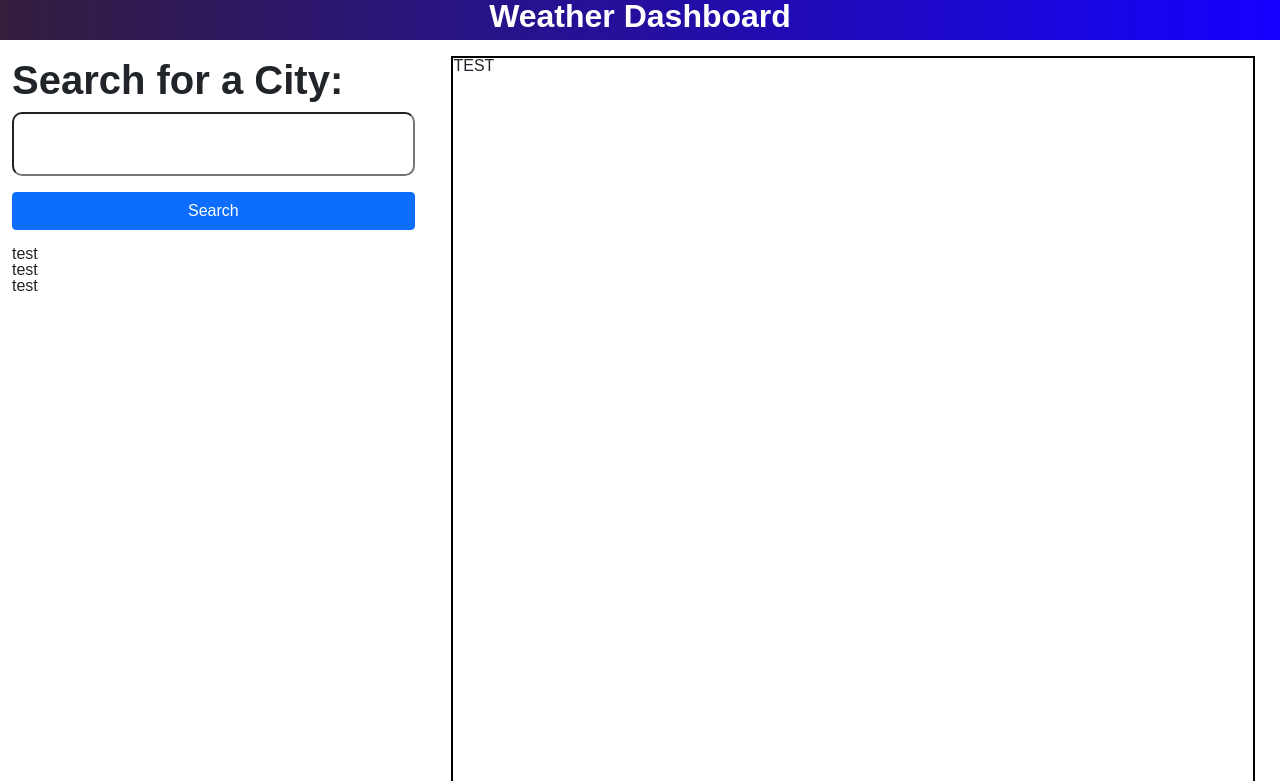
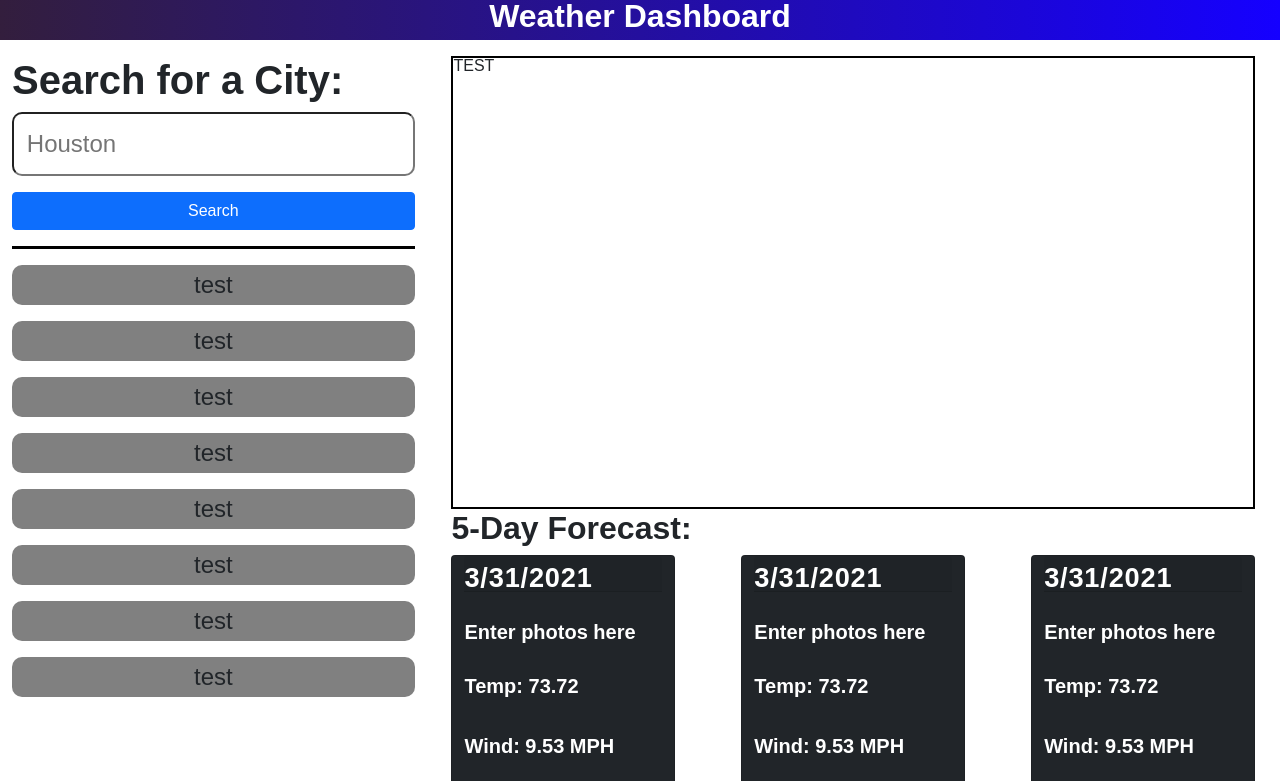
Before and after one commit to Jguiro09/Weather-Dashboard, a plain HTML site: page index.html in a window 1280 px wide. Shown: the top 781 px of the page. Drawn offline with nearby package versions, Linux system fonts and the light colour scheme.

Commit message:
Sidebar done

```diff
--- a/index.html
+++ b/index.html
@@ -26,9 +26,14 @@
     <div class = "row" style = "margin: auto">
         <aside class = "col-md-4" id = "sidebar">
             <h2>Search for a City:</h2>
-            <div class = "row m-0"><input type="text"></div>
+            <div class = "row m-0"><input type="text" placeholder="Houston"></div>
             <button type="button" class="btn btn-primary">Search</button>
-            <div class="row"><ul>
+            <div class="row" id = "recentSearch"><ul>
+                <li>test</li>
+                <li>test</li>
+                <li>test</li>
+                <li>test</li>
+                <li>test</li>
                 <li>test</li>
                 <li>test</li>
                 <li>test</li>
--- a/style.css
+++ b/style.css
@@ -1,3 +1,9 @@
+body
+{
+    overflow: hidden;
+    margin: 0;
+}
+
 header
 {
     /* Background Color */
@@ -37,6 +43,7 @@ button
 {
     margin: 2vh 0vw;
     width: 100%;
+    border-radius: 10px;
 }
 
 #sidebar
@@ -44,9 +51,25 @@ button
     margin-top: 2vh;
 }
 
-#sidebar ul
+#recentSearch
 {
-    justify-content: center;
+    margin: 0;
+}
+
+#recentSearch ul
+{
+    border-top: 3px solid black;
+    padding: 0;
+}
+
+#recentSearch ul li
+{
+    text-align: center;
+    background-color: gray;
+    margin: 2vh 0vw;
+    padding: 1vh 0vw;
+    border-radius: 10px;
+    font-size: 150%;
 }
 
 #currentDayWeather
@@ -55,11 +78,12 @@ button
     margin-top: 2vh;
     margin-right: 1vw;
     margin-left: 1vw;
+    max-height: 60%;
 }
 
 #fiveDayWeather
 {
-    align-items: center;
+    align-content: flex-start;
     justify-content: space-between;
     margin: 0vh 1vw;
 }
```
